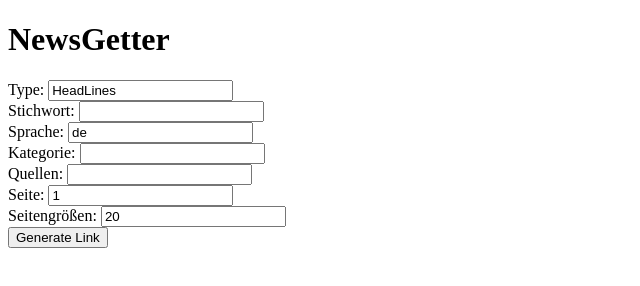
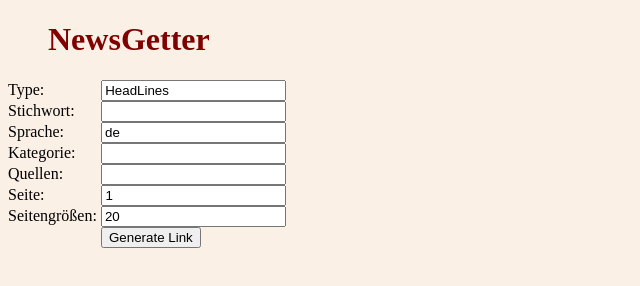
Before and after one commit to FlorianGoetz254/NewsGetter, a website: page src/Static.html in a window 1280 px wide. Shown: the whole page, without its empty margins (0-640 px from the left). Drawn offline with Linux system fonts and the light colour scheme.

Commit message:
merge conflict

```diff
--- a/src/NewsGetter.js
+++ b/src/NewsGetter.js
@@ -5,7 +5,9 @@
 const NewsParam = require('./NewsParams.js')
 
 const NewsGetter = (Param, Callback) => {
+    console.log(Param);
     if(Param instanceof NewsParam.HeadLineParameter){
+        console.log(Param);
         newsapi.v2.topHeadlines({
             //Parameter
             //undefined's sind valid (excl. Nummern(e.g.: Page, PageSize))
@@ -15,7 +17,6 @@
             q: Param.q,
             pageSize: Param.pageSize,
             page: Param.page,
-            language: Param.language
         }).then(
         response => {
             Callback(response)
@@ -26,6 +27,7 @@
             return;
         }).catch((error)=>{
             console.log(error);
+            return;
         })
     } else
     if(Param instanceof NewsParam.EverythingParameter){
@@ -53,6 +55,7 @@
             return;
         }).catch((error)=>{
             console.log(error);
+            return;
         })
     } else
     if(Param instanceof NewsParam.SourcesParameter){
@@ -72,6 +75,7 @@
             return;
         }).catch((error)=>{
             console.log(error);
+            return;
         })
     }
 
--- a/src/Static.html
+++ b/src/Static.html
@@ -1,32 +1,43 @@
 <!DOCTYPE html>
 <html>
     <head>
+        <!-- <link rel="stylesheet" type="text/css" href="theCss.css"> -->
+        <style>
+            body {
+              background-color: linen;
+            }
 
+            h1 {
+              color: maroon;
+              margin-left: 40px;
+            }
+        </style>
     </head>
     <body>
         <h1>NewsGetter</h1>
         <form id="frm1">
-            Type: <input type="text" name="type" value="HeadLines"><br>
-            Stichwort: <input type="text" name="q"><br>
-            Sprache: <input type="text" name="language" value="de"><br>
-            Kategorie: <input type="text" name="category"><br>
-            Quellen: <input type="text" name="sources"><br>
-            Seite: <input type="text" name="page" value="1"><br>
-            Seitengrößen: <input type="text" name="pagesize" value="20"><br>
+            <span style="margin-right: 53px">Type: </span><input type="text" name="type" value="HeadLines"><br>
+            <span style="margin-right: 22px">Stichwort: </span> <input type="text" name="q"><br>
+            <span style="margin-right: 33px">Sprache: </span> <input type="text" name="language" value="de"><br>
+            <span style="margin-right: 21px">Kategorie: </span> <input type="text" name="category"><br>
+            <span style="margin-right: 34px">Quellen: </span> <input type="text" name="sources"><br>
+            <span style="margin-right: 53px">Seite: </span> <input type="text" name="page" value="1"><br>
+            <span style="margin-right: 0px">Seitengrößen: </span> <input type="text" name="pagesize" value="20"><br>
         </form>
-        <button onclick="openDyn()">Generate Link</button>
+        <button onclick="openDyn()" style="margin-left: 93px">Generate Link</button>
         <p>
             <a href="" id="link"></a>
         </p>
         <script>
             function openDyn() {
                 var form = document.getElementById("frm1");
+                var type = encodeURIComponent(document.getElementsByName("type")[0].value);
                 var q = encodeURIComponent(document.getElementsByName("q")[0].value);
                 var source = encodeURIComponent(document.getElementsByName("sources")[0].value);
                 var category = encodeURIComponent(document.getElementsByName("category")[0].value);
 
-                var link = `localhost:3000/${encodeURIComponent(document.getElementsByName("type")[0].value)}?`+
-                `${q != "" ? "&q=" + q : "" }` +
+                var link = `localhost:3000/${type}?`+
+                `${q != "" ? "&q=" + q : '' }` +
                 //`?q=${encodeURIComponent(document.getElementsByName("q")[0].value) || 'undefined'}`+
                 `&language=${encodeURIComponent(document.getElementsByName("language")[0].value) || 'undefined'}`+
                 `${category != "" ? "&category=" + category : "" }` +
```
Also changed, not shown: main.js (+1 -11 lines), src/NewsParams.js (+6 -2 lines).
